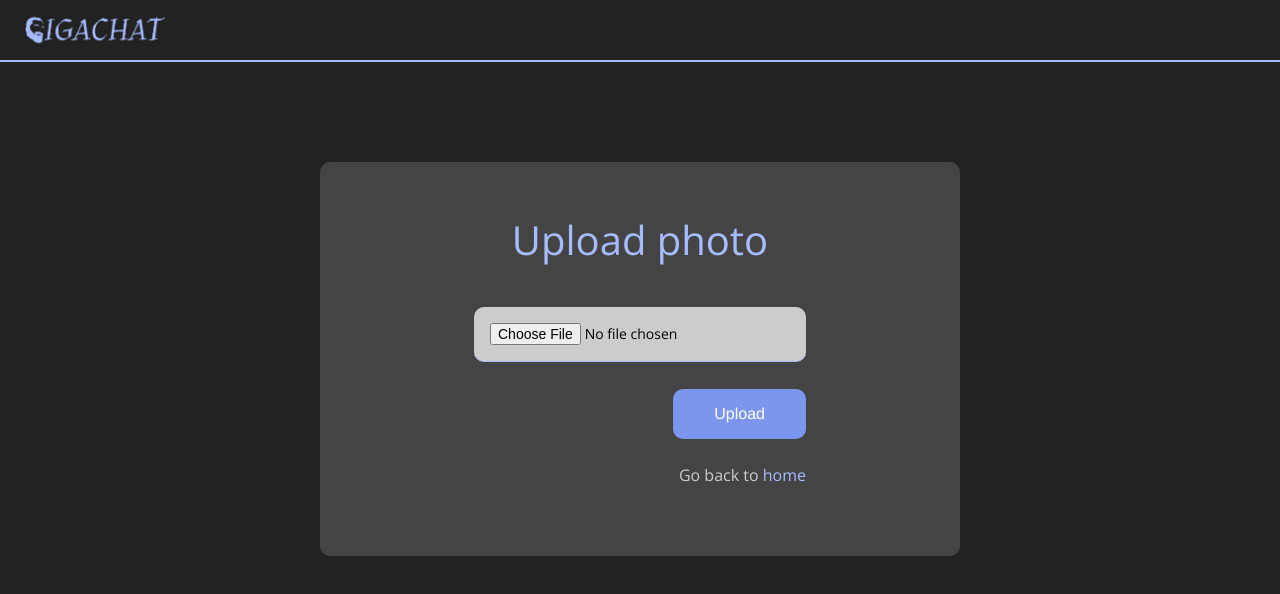
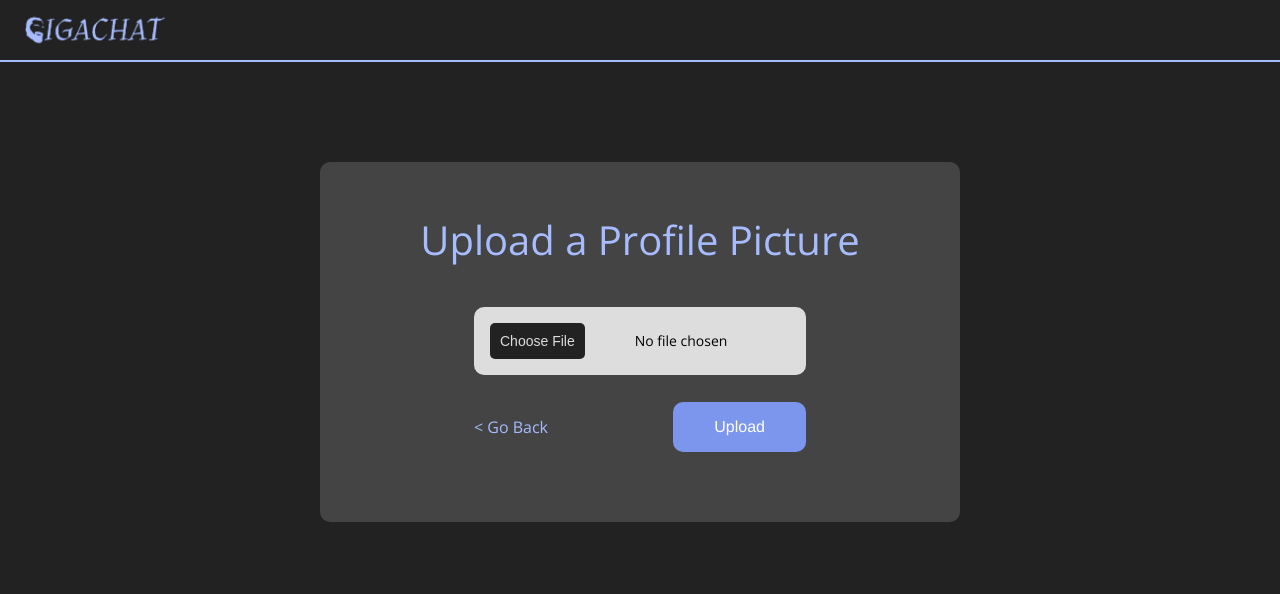
Before and after one commit to ardaicoz/messagingapp, a React (Create React App) app: page /profilepicture in a window 1280 px wide. Shown: the top 594 px of the page. Built offline with nearby package versions, Linux system fonts and the light colour scheme; no server answers.

Commit message:
profile picture

```diff
--- a/src/components/Chat.jsx
+++ b/src/components/Chat.jsx
@@ -12,11 +12,7 @@ const Chat = () => {
   return (
     <div className="chat">
       <div className="chatInfo">
-        <span className="chatUsername">
-          {data.user?.displayName} {" ("}
-          {data.user?.email}
-          {")"}
-        </span>
+        <span className="chatUsername">{data.user.displayName}</span>
       </div>
       <Messages />
       <Input />
--- a/src/pages/ProfilePicture.jsx
+++ b/src/pages/ProfilePicture.jsx
@@ -1,14 +1,14 @@
-import { getDownloadURL, ref, uploadBytesResumable } from 'firebase/storage';
-import React from 'react'
-import { useState } from 'react';
-import Navbar from '../components/Navbar';
-import { db, storage } from '../firebase';
+import { getDownloadURL, ref, uploadBytesResumable } from "firebase/storage";
+import React from "react";
+import { useState } from "react";
+import Navbar from "../components/Navbar";
+import { db, storage } from "../firebase";
 import { useContext } from "react";
 import { AuthContext } from "../context/AuthContext";
-import { updateProfile } from 'firebase/auth';
-import { doc, setDoc } from 'firebase/firestore';
+import { updateProfile } from "firebase/auth";
+import { doc, setDoc } from "firebase/firestore";
 import Gigachat from "../img/gigachat.jpeg";
-import { Link } from 'react-router-dom';
+import { Link } from "react-router-dom";
 
 const ProfilePicture = () => {
   const { currentUser } = useContext(AuthContext);
@@ -36,37 +36,35 @@ const ProfilePicture = () => {
               displayName,
               email,
               photoURL: downloadURL,
-            })
-          }
-          catch (error) {
+            });
+          } catch (error) {
             setError(true);
           }
         });
       });
-    }
-    catch (error) {
+    } catch (error) {
       setError(true);
     }
-  }
+  };
 
   return (
     <div className="formContainer">
       <div className="navBar">
-        <img style={{height:60}} src={Gigachat}/>
+        <img style={{ height: 60 }} src={Gigachat} />
       </div>
       <div className="formWrapper">
-        <span className='title'>Upload photo</span>
+        <span className="title">Upload a Profile Picture</span>
         <form onSubmit={handleSubmit}>
-          <input type="file" id="file"/>
-          <button>Upload</button>
-          <p>
-            Go back to <Link to="/">home</Link>
-          </p>
+          <input id="file" type="file" />
+          <div class="buttons">
+            <Link to="/"> &lt; Go Back </Link>
+            <button class="uploadButton">Upload</button>
+          </div>
           {error && <span>Something went wrong</span>}
         </form>
       </div>
     </div>
-  )
-}
+  );
+};
 
 export default ProfilePicture;
--- a/src/style.scss
+++ b/src/style.scss
@@ -601,3 +601,38 @@
     }
   }
 }
+
+.buttons {
+  width: 100%;
+  display: flex;
+  justify-content: space-between;
+  align-items: center;
+}
+
+#file {
+  background-color: #ddd;
+  border: none;
+  display: flex;
+  justify-content: center;
+  align-items: center;
+  gap: 90%;
+  text-align: center;
+}
+
+input[type="file"]::file-selector-button {
+  background-color: #222;
+  padding: 10px;
+  border: none;
+  border-radius: 5px;
+  color: #ddd;
+  margin-right: 50px;
+  cursor: pointer;
+}
+
+input {
+  cursor: pointer;
+}
+
+.navbar img {
+  cursor: pointer;
+}
```
